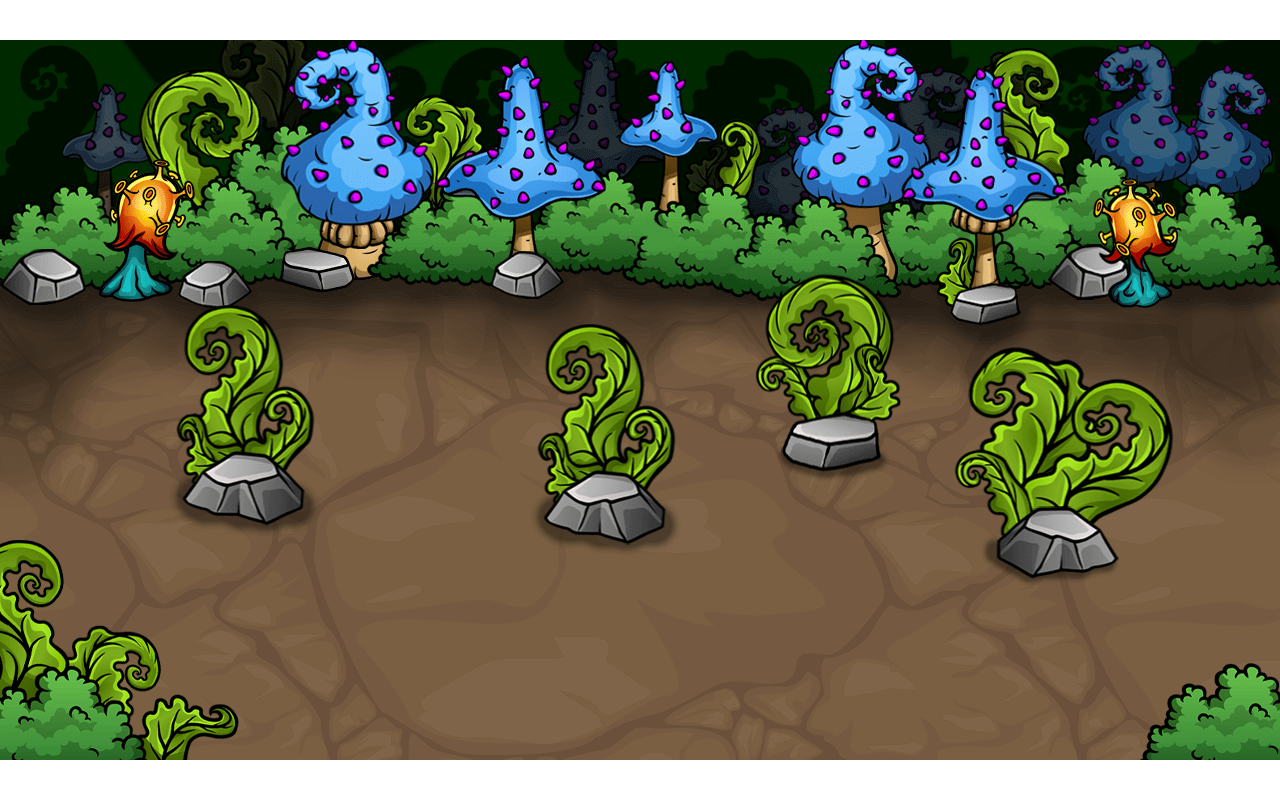
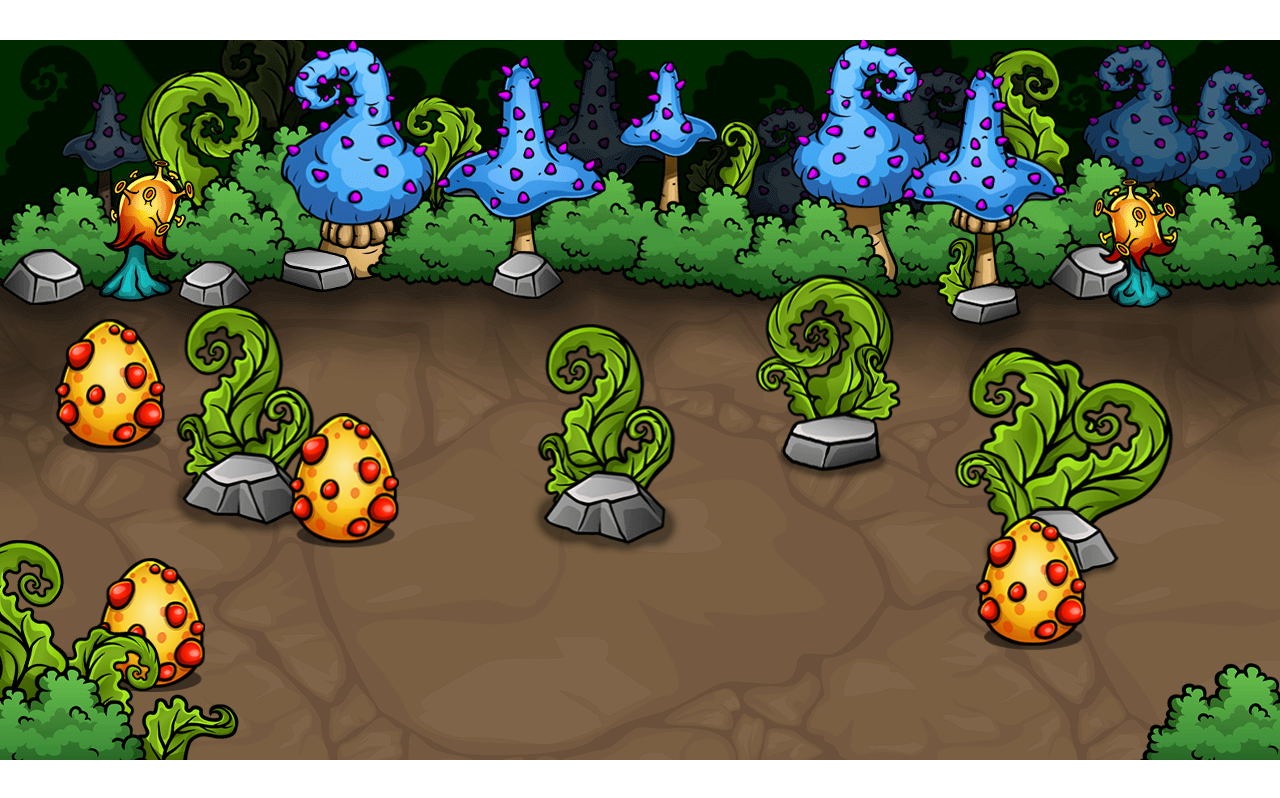
Before and after one commit to bobbykim89/fcc-js-game, a plain HTML site: page index.html in a window 1280 px wide. Drawn offline with Linux system fonts and the light colour scheme.

Commit message:
feat(script.js): finish until lesso 19
finish until end of lesson 19 where frames are defined and interaction with eggs are defined.

```diff
--- a/index.html
+++ b/index.html
@@ -1,16 +1,17 @@
 <!DOCTYPE html>
 <html lang="en">
-<head>
-    <meta charset="UTF-8">
-    <meta name="viewport" content="width=device-width, initial-scale=1.0">
+  <head>
+    <meta charset="UTF-8" />
+    <meta name="viewport" content="width=device-width, initial-scale=1.0" />
     <title>Bullseye!!</title>
-    <link rel="stylesheet" href="style.css">
-</head>
-<body>
+    <link rel="stylesheet" href="style.css" />
+  </head>
+  <body>
     <canvas id="canvas1"></canvas>
-    <img id="overlay" src="assets/overlay.png" alt="">
-    <img id="obstacles" src="assets/obstacles.png" alt="">
-    <img id="bull" src="assets/bull.png" alt="">
+    <img id="overlay" src="assets/overlay.png" alt="" />
+    <img id="obstacles" src="assets/obstacles.png" alt="" />
+    <img id="bull" src="assets/bull.png" alt="" />
+    <img id="egg" src="assets/egg.png" alt="" />
     <script src="script.js"></script>
-</body>
+  </body>
 </html>
--- a/script.js
+++ b/script.js
@@ -30,10 +30,26 @@ window.addEventListener('load', () => {
       this.image = document.getElementById('bull')
     }
     draw(context) {
-            context.drawImage(this.image, this.frameX * this.spriteWidth, this.frameY * this.spriteHeight, this.spriteWidth, this.spriteHeight, this.spriteX, this.spriteY, this.width, this.height)
+      context.drawImage(
+        this.image,
+        this.frameX * this.spriteWidth,
+        this.frameY * this.spriteHeight,
+        this.spriteWidth,
+        this.spriteHeight,
+        this.spriteX,
+        this.spriteY,
+        this.width,
+        this.height
+      )
       if (this.game.debug) {
         context.beginPath()
-                context.arc(this.collisionX, this.collisionY, this.collisionRadius, 0, Math.PI * 2)
+        context.arc(
+          this.collisionX,
+          this.collisionY,
+          this.collisionRadius,
+          0,
+          Math.PI * 2
+        )
         context.save()
         context.globalAlpha = 0.5
         context.fill()
@@ -50,14 +66,14 @@ window.addEventListener('load', () => {
       this.dy = this.game.mouse.y - this.collisionY
       // sprite animation
       const angle = Math.atan2(this.dy, this.dx)
-            if (angle < -2.74 || angle > 2.74)  this.frameY = 6
-            else if (angle < -1.96)  this.frameY = 7
-            else if (angle < -1.17)  this.frameY = 0
-            else if (angle < -0.39)  this.frameY = 1
-            else if (angle < 0.39)  this.frameY = 2
-            else if (angle < 1.17)  this.frameY = 3
-            else if (angle < 1.96)  this.frameY = 4
-            else if (angle < 2.74)  this.frameY = 5
+      if (angle < -2.74 || angle > 2.74) this.frameY = 6
+      else if (angle < -1.96) this.frameY = 7
+      else if (angle < -1.17) this.frameY = 0
+      else if (angle < -0.39) this.frameY = 1
+      else if (angle < 0.39) this.frameY = 2
+      else if (angle < 1.17) this.frameY = 3
+      else if (angle < 1.96) this.frameY = 4
+      else if (angle < 2.74) this.frameY = 5
 
       const distance = Math.hypot(this.dy, this.dx)
       if (distance > this.speedModifier) {
@@ -72,15 +88,20 @@ window.addEventListener('load', () => {
       this.spriteX = this.collisionX - this.width * 0.5
       this.spriteY = this.collisionY - this.height * 0.5 - 100
       // horizontal boundaries
-            if (this.collisionX < 0 + this.collisionRadius) this.collisionX =  this.collisionRadius
-            else if (this.collisionX > this.game.width - this.collisionRadius) this.collisionX = this.game.width - this.collisionRadius
+      if (this.collisionX < 0 + this.collisionRadius)
+        this.collisionX = this.collisionRadius
+      else if (this.collisionX > this.game.width - this.collisionRadius)
+        this.collisionX = this.game.width - this.collisionRadius
       // vertical boundaries
-            if (this.collisionY < this.game.topMargin + this.collisionRadius) this.collisionY = this.game.topMargin +this.collisionRadius
-            else if (this.collisionY > this.game.height - this.collisionRadius) this.collisionY = this.game.height - this.collisionRadius
+      if (this.collisionY < this.game.topMargin + this.collisionRadius)
+        this.collisionY = this.game.topMargin + this.collisionRadius
+      else if (this.collisionY > this.game.height - this.collisionRadius)
+        this.collisionY = this.game.height - this.collisionRadius
       // collision with obstacles
-            this.game.obstacles.forEach(obstacle => {
+      this.game.obstacles.forEach((obstacle) => {
         // [(distance < sumOfRadii), distance, sumOfRadii, dx, dy]
-                let [collision, distance, sumOfRadii, dx, dy] = this.game.checkCollision(this, obstacle)
+        let [collision, distance, sumOfRadii, dx, dy] =
+          this.game.checkCollision(this, obstacle)
         if (collision) {
           const unit_x = dx / distance
           const unit_y = dy / distance
@@ -108,16 +129,85 @@ window.addEventListener('load', () => {
       this.frameY = Math.floor(Math.random() * 3)
     }
     draw(context) {
-            context.drawImage(this.image, this.frameX * this.spriteWidth, this.frameY * this.spriteWidth, this.spriteWidth, this.spriteHeight, this.spriteX, this.spriteY, this.width, this.height)
+      context.drawImage(
+        this.image,
+        this.frameX * this.spriteWidth,
+        this.frameY * this.spriteWidth,
+        this.spriteWidth,
+        this.spriteHeight,
+        this.spriteX,
+        this.spriteY,
+        this.width,
+        this.height
+      )
       if (this.game.debug) {
         context.beginPath()
-                context.arc(this.collisionX, this.collisionY, this.collisionRadius, 0, Math.PI * 2)
+        context.arc(
+          this.collisionX,
+          this.collisionY,
+          this.collisionRadius,
+          0,
+          Math.PI * 2
+        )
         context.save()
         context.globalAlpha = 0.5
         context.fill()
         context.restore()
         context.stroke()
       }
+    }
+  }
+
+  class Egg {
+    constructor(game) {
+      this.game = game
+      this.collisionRadius = 40
+      this.margin = this.collisionRadius * 2
+      this.collisionX =
+        this.margin + Math.random() * (this.game.width - this.margin * 2)
+      this.collisionY =
+        this.game.topMargin +
+        Math.random() * (this.game.height - this.game.topMargin - this.margin)
+      this.image = document.getElementById('egg')
+      this.spriteWidth = 110
+      this.spriteHeight = 135
+      this.width = this.spriteWidth
+      this.height = this.spriteHeight
+      this.spriteX
+      this.spriteY
+    }
+    draw(context) {
+      context.drawImage(this.image, this.spriteX, this.spriteY)
+      if (this.game.debug) {
+        context.beginPath()
+        context.arc(
+          this.collisionX,
+          this.collisionY,
+          this.collisionRadius,
+          0,
+          Math.PI * 2
+        )
+        context.save()
+        context.globalAlpha = 0.5
+        context.fill()
+        context.restore()
+        context.stroke()
+      }
+    }
+    update() {
+      this.spriteX = this.collisionX - this.width * 0.5
+      this.spriteY = this.collisionY - this.height * 0.5 - 30
+      let collisionObjects = [this.game.player, ...this.game.obstacles]
+      collisionObjects.forEach((object) => {
+        let [collision, distance, sumObRadii, dx, dy] =
+          this.game.checkCollision(this, object)
+        if (collision) {
+          const unit_x = dx / distance
+          const unit_y = dy / distance
+          this.collisionX = object.collisionX + (sumObRadii + 1) * unit_x
+          this.collisionY = object.collisionY + (sumObRadii + 1) * unit_y
+        }
+      })
     }
   }
 
@@ -129,12 +219,19 @@ window.addEventListener('load', () => {
       this.topMargin = 260
       this.debug = false
       this.player = new Player(this)
+      this.fps = 70
+      this.timer = 0
+      this.interval = 1000 / this.fps
+      this.eggTimer = 0
+      this.eggInterval = 1000
       this.numberOfObstacles = 10
+      this.maxEggs = 10
       this.obstacles = []
+      this.eggs = []
       this.mouse = {
         x: this.width * 0.5,
         y: this.height * 0.5,
-                pressed: false
+        pressed: false,
       }
 
       // event listeners
@@ -154,39 +251,70 @@ window.addEventListener('load', () => {
           this.mouse.y = e.offsetY
         }
       })
-            window.addEventListener('keydown', e => {
+      window.addEventListener('keydown', (e) => {
         if (e.key === 'd') this.debug = !this.debug
       })
     }
-        render(context) {
-            this.obstacles.forEach(obstacle => obstacle.draw(context))
+    render(context, deltaTime) {
+      if (this.timer > this.interval) {
+        context.clearRect(0, 0, this.width, this.height)
+        this.obstacles.forEach((obstacle) => obstacle.draw(context))
+        this.eggs.forEach((egg) => {
+          egg.draw(context)
+          egg.update()
+        })
         this.player.draw(context)
         this.player.update()
+        // animate next framer
+        this.timer = 0
+      }
+      this.timer += deltaTime
+
+      //   add eggs periodically
+      if (this.eggTimer > this.eggInterval && this.eggs.length < this.maxEggs) {
+        this.addEgg()
+        this.eggTimer = 0
+        console.log(this.eggs)
+      } else {
+        this.eggTimer += deltaTime
+      }
     }
     checkCollision(a, b) {
       const dx = a.collisionX - b.collisionX
       const dy = a.collisionY - b.collisionY
       const distance = Math.hypot(dy, dx)
       const sumOfRadii = a.collisionRadius + b.collisionRadius
-            return [(distance < sumOfRadii), distance, sumOfRadii, dx, dy]
+      return [distance < sumOfRadii, distance, sumOfRadii, dx, dy]
+    }
+    addEgg() {
+      this.eggs.push(new Egg(this))
     }
     init() {
       let attempts = 0
       while (this.obstacles.length < this.numberOfObstacles && attempts < 500) {
         let testObstacle = new Obstacle(this)
         let overlap = false
-                this.obstacles.forEach(obstacle => {
+        this.obstacles.forEach((obstacle) => {
           const dx = testObstacle.collisionX - obstacle.collisionX
           const dy = testObstacle.collisionY - obstacle.collisionY
           const distance = Math.hypot(dy, dx)
           const distanceBuffer = 150
-                    const sumObRadii = testObstacle.collisionRadius + obstacle.collisionRadius + distanceBuffer
+          const sumObRadii =
+            testObstacle.collisionRadius +
+            obstacle.collisionRadius +
+            distanceBuffer
           if (distance < sumObRadii) {
             overlap = true
           }
         })
         const margin = testObstacle.collisionRadius * 3
-                if (!overlap && testObstacle.spriteX > 0 && testObstacle.spriteX < this.width - testObstacle.width && testObstacle.collisionY > this.topMargin + margin && testObstacle.collisionY < this.height - margin) {
+        if (
+          !overlap &&
+          testObstacle.spriteX > 0 &&
+          testObstacle.spriteX < this.width - testObstacle.width &&
+          testObstacle.collisionY > this.topMargin + margin &&
+          testObstacle.collisionY < this.height - margin
+        ) {
           this.obstacles.push(testObstacle)
         }
         attempts++
@@ -198,10 +326,14 @@ window.addEventListener('load', () => {
   game.init()
   console.log(game)
 
-    const animate = () => {
-        ctx.clearRect(0, 0, canvas.width, canvas.height)
-        game.render(ctx)
+  let lastTime = 0
+
+  const animate = (timeStamp) => {
+    const deltaTime = timeStamp - lastTime
+    lastTime = timeStamp
+    // ctx.clearRect(0, 0, canvas.width, canvas.height)
+    game.render(ctx, deltaTime)
     requestAnimationFrame(animate)
   }
-    animate()
+  animate(0)
 })
--- a/style.css
+++ b/style.css
@@ -8,15 +8,17 @@
   position: absolute;
   top: 50%;
   left: 50%;
-    transform:  translate(-50%, -50%);
+  transform: translate(-50%, -50%);
 }
 #overlay {
   position: absolute;
   top: 50%;
   left: 50%;
-    transform:  translate(-50%, -50%);
+  transform: translate(-50%, -50%);
   pointer-events: none;
 }
-#obstacles, #bull {
+#obstacles,
+#bull,
+#egg {
   display: none;
 }
```
Lines whose indentation alone changed are shown as unchanged.
